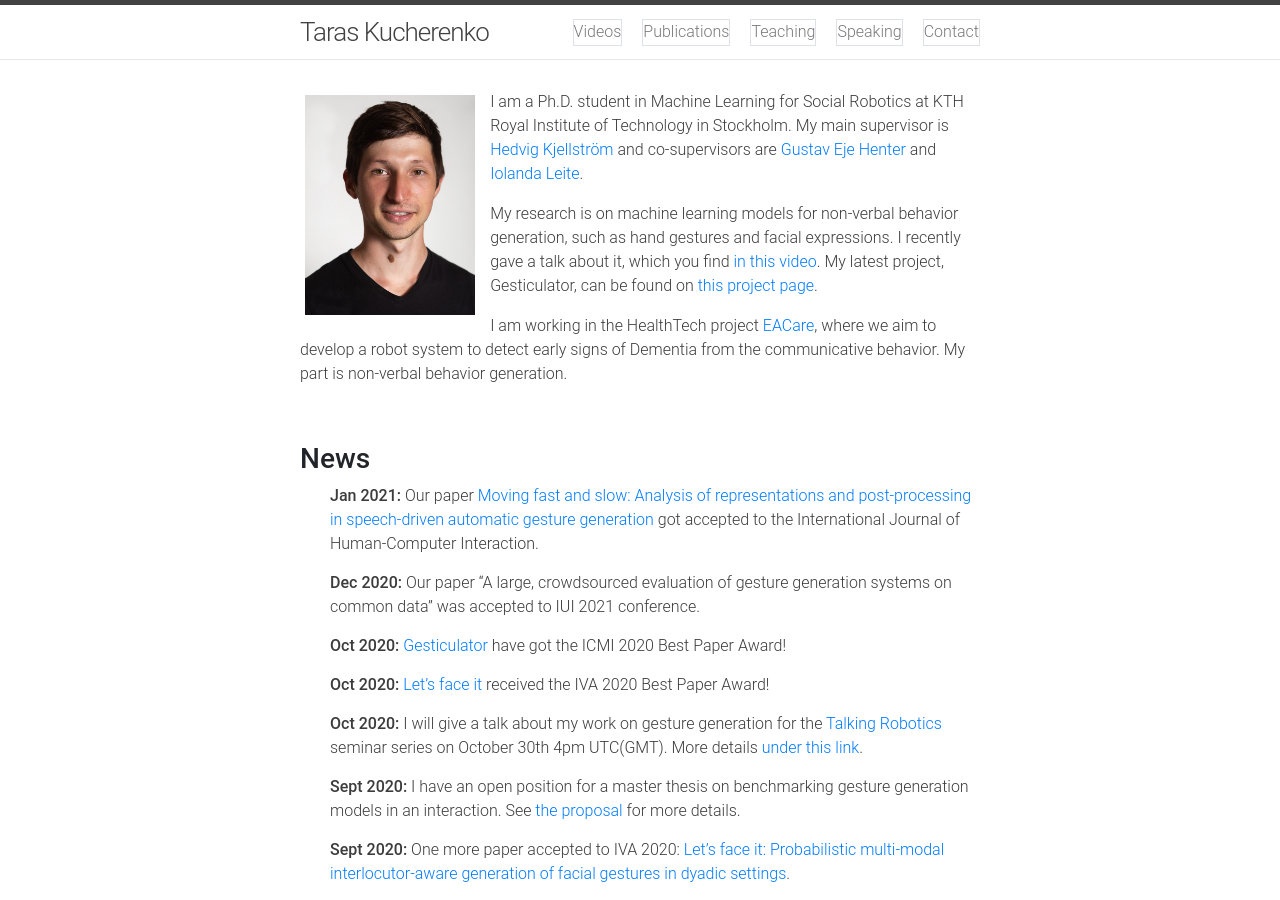
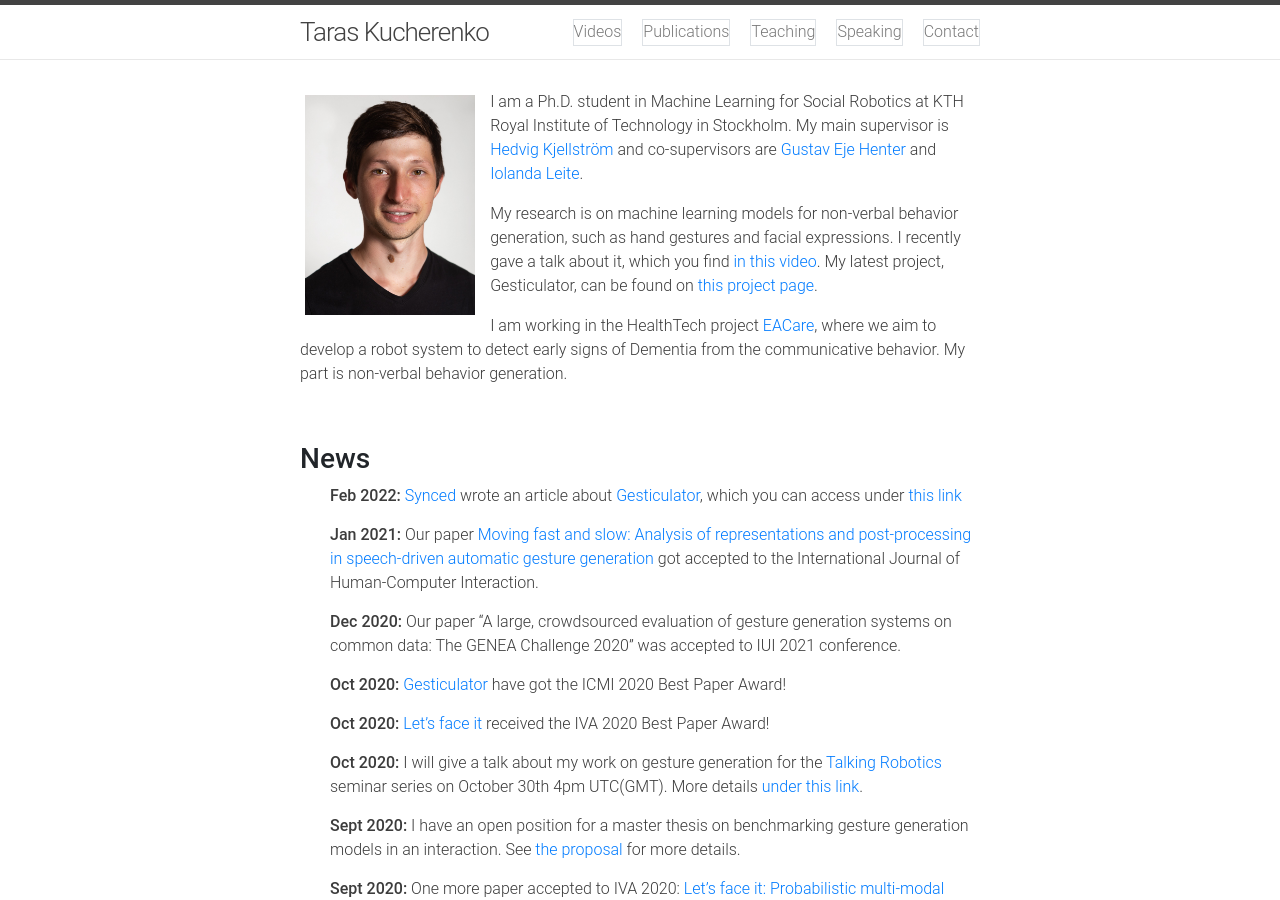
Before and after one commit to Svito-zar/Svito-zar.github.io, a Jekyll site: the page built from index.md, in a window 1280 px wide and 900 px high. Built offline with Jekyll 4.4.1, drawn with Linux system fonts in a browser that asks for light colours; nearby versions of some CDN libraries.

Commit message:
Update IUI paper + Synced link

```diff
--- a/index.md
+++ b/index.md
@@ -25,8 +25,9 @@ I am working in the HealthTech project [EACare](http://www.csc.kth.se/cvap/EACar
 
 <br>
 ### **News**
+* <strong>Feb 2022:</strong> [Synced](https://syncedreview.com/) wrote an article about [Gesticulator](https://svito-zar.github.io/gesticulator/), which you can access under [this link](https://syncedreview.com/2021/02/10/icmi-2020-best-paper-gesticulator-a-framework-for-semantically-aware-speech-driven-gesture-generation/)
 * <strong>Jan 2021:</strong> Our paper [Moving fast and slow: Analysis of representations and post-processing in speech-driven automatic gesture generation](https://arxiv.org/abs/2007.09170) got accepted to the International Journal of Human-Computer Interaction.
-* <strong>Dec 2020:</strong> Our paper "A large, crowdsourced evaluation of gesture generation systems on common data" was accepted to IUI 2021 conference.
+* <strong>Dec 2020:</strong> Our paper "A large, crowdsourced evaluation of gesture generation systems on common data: The GENEA Challenge 2020" was accepted to IUI 2021 conference.
 * <strong>Oct 2020:</strong> [Gesticulator](https://svito-zar.github.io/gesticulator/) have got the ICMI 2020 Best Paper Award!
 * <strong>Oct 2020:</strong> [Let's face it](https://jonepatr.github.io/lets_face_it/) received the IVA 2020 Best Paper Award!
 * <strong>Oct 2020:</strong> I will give a talk about my work on gesture generation for the [Talking Robotics](https://talking-robotics.github.io) seminar series on October 30th 4pm UTC(GMT). More details [under this link](https://talking-robotics.github.io/session_details/taras.html).
```
Also changed, not shown: _pages/publications.md (+1 -1 lines).
